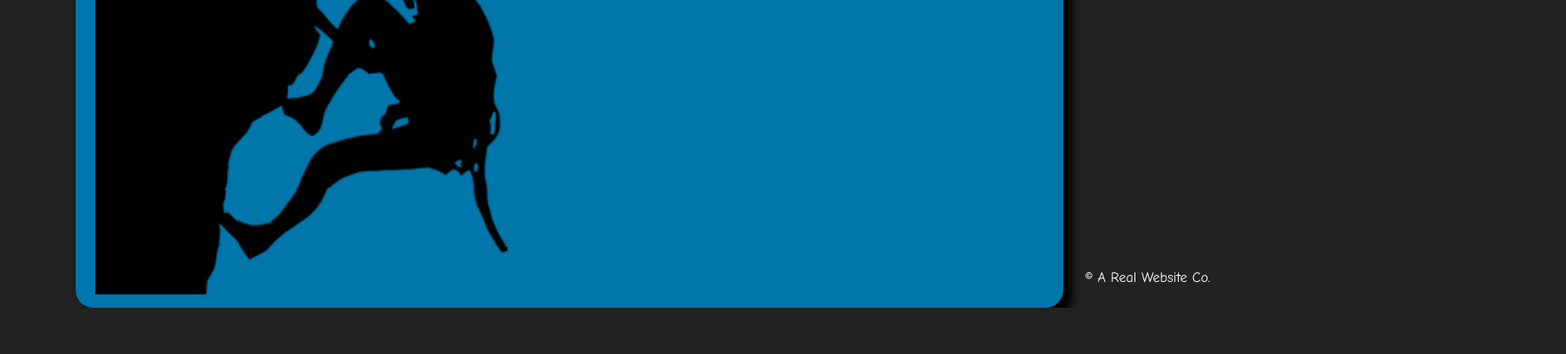
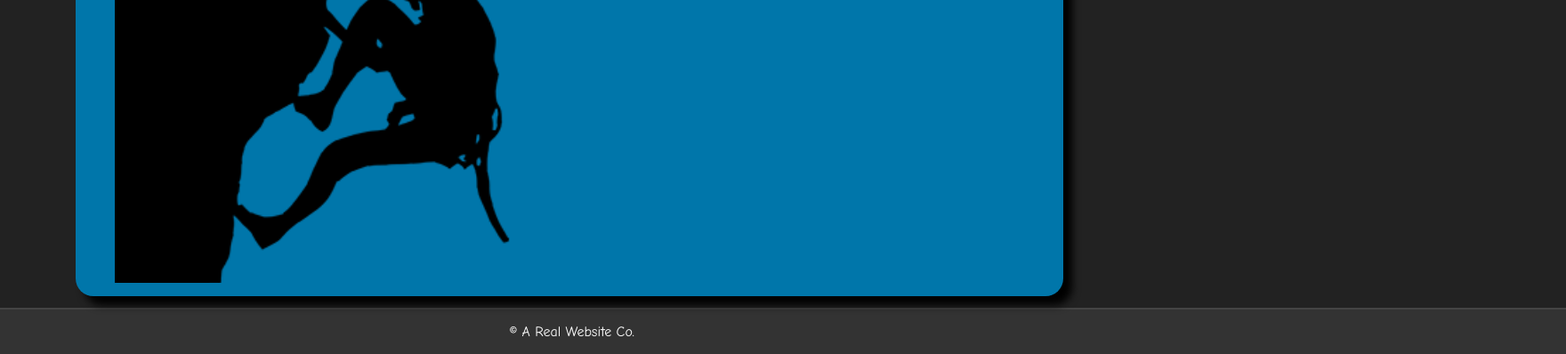
Before and after one commit to PoopFeast6969/Mountain-Misfits-Website, a plain HTML site: page index.html in a window 1280 px wide. Shown: the part 479-877 px from the top of the page at 89% size, 1760 px wide, since content can reach past the window. Before the commit the page ends 825 px from the top, so only its background shows below. Drawn offline with Linux system fonts and the light colour scheme.

Commit message:
the most glorious footer in history

```diff
--- a/css.css
+++ b/css.css
@@ -9,16 +9,23 @@ body {
     max-width: 70em;
     margin-left: auto;
     margin-right: auto;
-    height: 100%;
+    min-height: 100%;
+    padding-bottom: 3.1em;
+    position: relative;
 }
 
 footer {
     color: white;
-    font-size: 1em;
-    text-align: right;
+    background: #333;
     position: absolute;
-    bottom: 0;
-    width: 100%;
+    text-align: center;
+    padding: 1rem;
+    border-color: #444;
+    border-width: 2px;
+    border-top-style:solid;
+    width: 200%;
+    bottom: -10px;
+    left: -50%;
     z-index: -1;
 }
 
@@ -36,7 +43,7 @@ nav {
     text-align: center;
     width: 30%;
     color: rgb(50, 50, 50);
-    font-size: 1em;
+    font-size: 150%;
 }
 
 .button:hover {
@@ -83,6 +90,14 @@ nav {
     float: right;
 }
 
+*,
+*:before,
+*:after {
+  -webkit-box-sizing: border-box;
+  -moz-box-sizing:    border-box;
+  box-sizing:         border-box;
+}
+
 @keyframes button-bounce {
 0% {transform: scale(1);}
 25% {transform: scale(.8);}
```
Also changed, not shown: index.html (+1 -1 lines).
